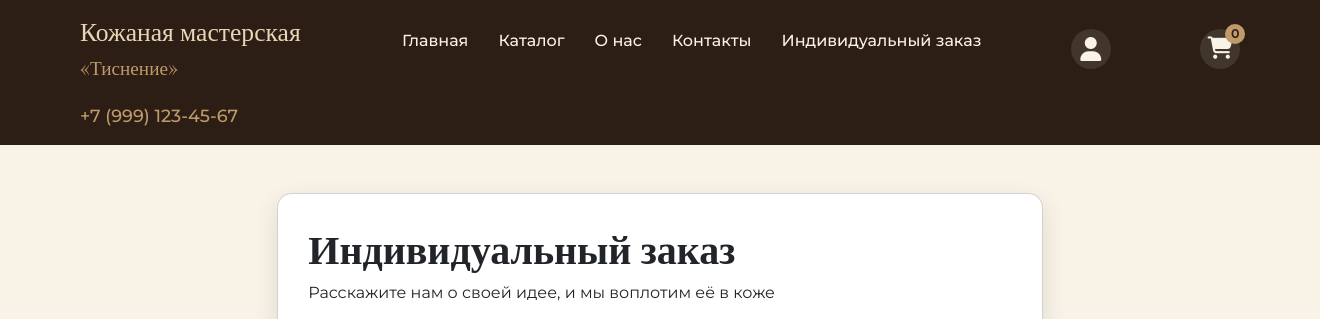
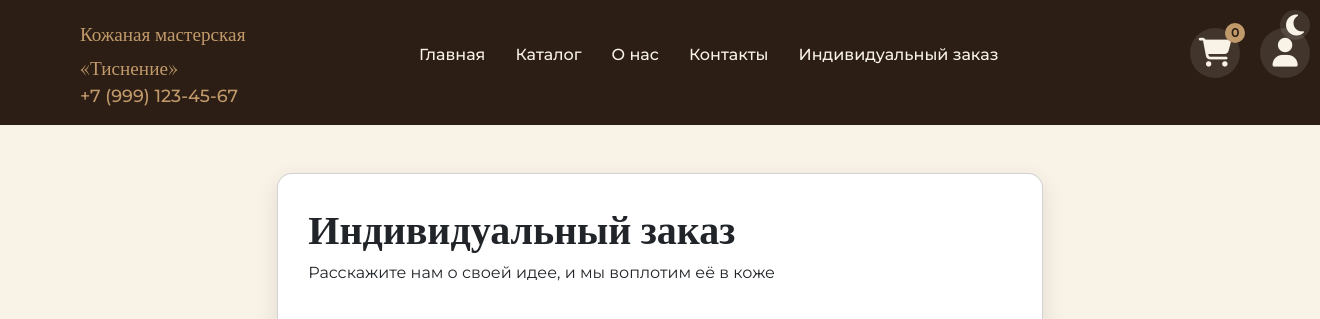
Before and after one commit to dashaavramenko3000-droid/leather-store, a Flask app: page /custom-order in a window 1320 px wide. Shown: the top 319 px of the page. Run offline with Flask 3, Linux system fonts and the light colour scheme; the visitor is signed in with stand-in values (Sample User, id 1); data that the repository does not hold is empty; some libraries are stand-ins or nearby versions.

Commit message:
1) добавлена темная тема с тоглом управления в правом верхнем углу 2) отделены функциональные кнопки клиента(корзина/лк) в отдельный блок

```diff
--- a/app/templates/base.html
+++ b/app/templates/base.html
@@ -9,7 +9,8 @@
     <!-- Подключаем Google Fonts -->
     <link rel="preconnect" href="https://fonts.googleapis.com">
     <link rel="preconnect" href="https://fonts.gstatic.com" crossorigin>
-    <link href="https://fonts.googleapis.com/css2?family=Playfair+Display:wght@500;700&family=Montserrat:wght@300;400;500&display=swap" rel="stylesheet">
+    <link href="https://fonts.googleapis.com/css2?family=Playfair+Display:wght@500;700&family=Montserrat:wght@300;400;500&display=swap"
+          rel="stylesheet">
 
     <!-- Bootstrap CSS (подключается первым, чтобы наши стили могли переопределять его) -->
     <link href="https://cdn.jsdelivr.net/npm/bootstrap@5.3.0/dist/css/bootstrap.min.css" rel="stylesheet">
@@ -23,8 +24,6 @@
     <!-- AOS (анимация при скролле) -->
     <link rel="stylesheet" href="https://unpkg.com/aos@2.3.1/dist/aos.css">
 
-    <!-- Дополнительные стили (для отдельных страниц, если нужно) -->
-    {% block extra_css %}{% endblock %}
 </head>
 <body hx-boost="true"
       hx-target="#main-content"
@@ -34,9 +33,15 @@
 
 <header class="site-header">
     <div class="container header-inner">
+        <div>
             <div class="logo">
-            <a href="{{ url_for('main.home') }}" hx-boost="false">Кожаная мастерская<br><span>«Тиснение»</span></a>
+                <a href="{{ url_for('main.home') }}" hx-boost="false"><span>Кожаная мастерская</span><br><span>«Тиснение»</span></a>
             </div>
+            <div class="header-contacts">
+                <a href="tel:+79991234567">+7 (999) 123-45-67</a>
+            </div>
+        </div>
+
         <nav class="main-nav">
             <ul>
                 <li><a href="{{ url_for('main.home') }}" hx-boost="false">Главная</a></li>
@@ -46,6 +51,16 @@
                 <li><a href="{{ url_for('main.custom_order') }}" hx-boost="false">Индивидуальный заказ</a></li>
             </ul>
         </nav>
+
+        <!-- Правая группа: тема сверху, корзина и аккаунт снизу -->
+        <div class="header-actions">
+            <div class="header-cart">
+                <a href="{{ url_for('main.cart') }}" aria-label="Корзина" hx-boost="false">
+                    <i class="fas fa-shopping-cart"></i>
+                    <span class="cart-count">{{ cart_total }}</span>
+                </a>
+            </div>
+            <div class="header-actions-row">
                 <div class="header-account" id="account-menu-container">
                     <button class="account-toggle" id="account-toggle" aria-label="Аккаунт">
                         <i class="fas fa-user"></i>
@@ -64,15 +79,14 @@
                         {% endif %}
                     </div>
                 </div>
-        <div class="header-cart">
-            <a href="{{ url_for('main.cart') }}" aria-label="Корзина" hx-boost="false">
-                <i class="fas fa-shopping-cart"></i>
-                <span class="cart-count">{{ cart_total }}</span>
-            </a>
             </div>
-        <div class="header-contacts">
-            <a href="tel:+79991234567">+7 (999) 123-45-67</a>
         </div>
+        <button id="theme-toggle" class="theme-toggle" aria-label="Переключить тему">
+                <i class="fas fa-moon"></i>
+            </button>
+    </div>
+
+
     </div>
 </header>
 
--- a/static/css/style.css
+++ b/static/css/style.css
@@ -319,12 +319,12 @@
     display: inline-flex;
     align-items: center;
     justify-content: center;
-    width: 40px;
-    height: 40px;
+    width: 50px;
+    height: 50px;
     background-color: rgba(255, 255, 255, 0.1);
     border-radius: 50%;
     color: var(--cream);
-    font-size: 1.4rem;
+    font-size: 1.8rem;
     transition: background-color 0.3s, color 0.3s;
 }
 
@@ -360,10 +360,10 @@
     background: none;
     border: none;
     color: var(--cream);
-    font-size: 1.5rem;
+    font-size: 1.8rem;
     cursor: pointer;
-    width: 40px;
-    height: 40px;
+    width: 50px;
+    height: 50px;
     display: flex;
     align-items: center;
     justify-content: center;
@@ -2141,3 +2141,230 @@
     border-radius: 8px;
     box-shadow: 0 2px 8px rgba(0, 0, 0, 0.05);
 }
+
+
+/* ========================
+   ТЁМНАЯ ТЕМА (полное исправление)
+   ======================== */
+body.dark-theme {
+    --cream: #1a1512; /* тёмный фон страницы */
+    --white: #2a221c; /* тёмные карточки */
+    --text: #f0e6d8; /* светлый текст */
+    --brown-dark: #0f0c0a; /* для фонов шапки/футера */
+    --brown-medium: #c19a6b; /* светло-коричневый */
+    --beige: #3b2f24; /* тёмный бежевый */
+    --accent: #c19a6b; /* акцент */
+    --brown-light: #8b6b4a;
+}
+
+/* Шапка и футер */
+body.dark-theme .site-header,
+body.dark-theme .site-footer,
+body.dark-theme .admin-header {
+    background-color: var(--brown-dark) !important;
+}
+
+/* Логотип */
+body.dark-theme .logo a {
+    color: var(--beige) !important;
+}
+
+/* Пункты меню */
+body.dark-theme .main-nav a {
+    color: #f0e6d8 !important;
+}
+
+body.dark-theme .main-nav a:hover {
+    color: var(--accent) !important;
+}
+
+/* Иконки корзины и аккаунта */
+body.dark-theme .header-cart a,
+body.dark-theme .account-toggle,
+body.dark-theme .theme-toggle {
+    color: #f0e6d8 !important;
+    background-color: rgba(255, 255, 255, 0.1);
+}
+
+body.dark-theme .header-cart a:hover,
+body.dark-theme .account-toggle:hover {
+    background-color: var(--accent) !important;
+    color: #0f0c0a !important;
+}
+
+/* Телефон в шапке */
+body.dark-theme .header-contacts a {
+    color: var(--accent) !important;
+}
+
+/* Выпадающее меню аккаунта */
+body.dark-theme .account-dropdown {
+    background-color: var(--white) !important;
+}
+
+body.dark-theme .account-dropdown a {
+    color: #f0e6d8 !important;
+}
+
+body.dark-theme .account-dropdown a:hover {
+    background-color: var(--beige) !important;
+    color: #0f0c0a !important;
+}
+
+/* Заголовки */
+body.dark-theme h1,
+body.dark-theme h2,
+body.dark-theme h3,
+body.dark-theme h4 {
+    color: #f0e6d8 !important;
+}
+
+/* Текст в карточках и описаниях */
+body.dark-theme .product-info h3 a,
+body.dark-theme .product-price,
+body.dark-theme .product-description,
+body.dark-theme .info-value,
+body.dark-theme .info-label,
+body.dark-theme .review-text,
+body.dark-theme .chat-text {
+    color: #f0e6d8 !important;
+}
+
+/* Цены */
+body.dark-theme .product-price {
+    color: var(--accent) !important;
+}
+
+/* Карточки и контейнеры */
+body.dark-theme .product-card,
+body.dark-theme .product-gallery,
+body.dark-theme .product-info,
+body.dark-theme .cart-item,
+body.dark-theme .cart-summary,
+body.dark-theme .profile-sidebar,
+body.dark-theme .profile-main,
+body.dark-theme .profile-edit-card,
+body.dark-theme .auth-card,
+body.dark-theme .order-detail-card,
+body.dark-theme .custom-order-card,
+body.dark-theme .admin-content .container,
+body.dark-theme .table,
+body.dark-theme .review-item {
+    background-color: var(--white) !important;
+    color: #f0e6d8 !important;
+}
+
+/* Таблицы */
+body.dark-theme .table thead {
+    background-color: #3b2f24 !important;
+}
+
+body.dark-theme .table tbody tr {
+    border-bottom: 1px solid #444 !important;
+}
+
+body.dark-theme .table tbody tr:hover {
+    background-color: #3a322a !important;
+}
+
+/* Поля форм */
+body.dark-theme .form-control,
+body.dark-theme .form-select,
+body.dark-theme input[type="text"],
+body.dark-theme input[type="email"],
+body.dark-theme input[type="password"],
+body.dark-theme input[type="number"],
+body.dark-theme textarea {
+    background-color: #2a221c !important;
+    border-color: #5a4a3a !important;
+    color: #f0e6d8 !important;
+}
+
+/* Кнопки */
+body.dark-theme .btn {
+    color: #0f0c0a !important;
+}
+
+body.dark-theme .btn-outline {
+    color: var(--accent) !important;
+    border-color: var(--accent) !important;
+}
+
+body.dark-theme .btn-outline:hover {
+    background-color: var(--accent) !important;
+    color: #0f0c0a !important;
+}
+
+/* Чат */
+body.dark-theme .chat-message.admin .chat-bubble {
+    background: #5a4a3a !important;
+}
+
+body.dark-theme .chat-message.customer .chat-bubble {
+    background: #2e4a4a !important;
+}
+
+body.dark-theme .chat-meta,
+body.dark-theme .text-muted,
+body.dark-theme .order-meta {
+    color: #bbb !important;
+}
+
+/* Модальные окна */
+body.dark-theme .modal-content {
+    background-color: var(--white) !important;
+    color: #f0e6d8 !important;
+}
+
+body.dark-theme .modal-title {
+    color: #f0e6d8 !important;
+}
+
+
+/* ---------- Новая структура правой группы шапки ---------- */
+.header-actions {
+    display: flex;
+    align-items: flex-end;
+    margin-left: 30px;
+    position: relative;
+    width: 70px;
+    height: 30px;
+}
+
+.theme-toggle {
+    background: none;
+    border: none;
+    color: var(--cream);
+    font-size: 1.5rem;
+    cursor: pointer;
+    width: 30px;
+    height: 30px;
+    display: flex;
+    align-items: center;
+    justify-content: center;
+    border-radius: 50%;
+    background-color: rgba(255, 255, 255, 0.1);
+    transition: background-color 0.3s, color 0.3s;
+    margin-left: 10px;
+    position: absolute;
+    top: 10px;
+    right: 10px;
+}
+
+
+.header-actions-row {
+    display: flex;
+    align-items: center;
+    gap: 10px;
+}
+
+/* Для мобильных: выравниваем по правому краю */
+@media (max-width: 768px) {
+    .header-actions {
+        margin-left: 0;
+    }
+
+    .header-actions-row {
+        gap: 5px;
+    }
+}
--- a/static/js/main.js
+++ b/static/js/main.js
@@ -252,3 +252,25 @@
         });
     });
 }
+
+// Переключение тёмной темы
+const themeToggle = document.getElementById('theme-toggle');
+const currentTheme = localStorage.getItem('theme');
+
+if (currentTheme === 'dark') {
+    document.body.classList.add('dark-theme');
+    if (themeToggle) themeToggle.innerHTML = '<i class="fas fa-sun"></i>';
+}
+
+if (themeToggle) {
+    themeToggle.addEventListener('click', function () {
+        document.body.classList.toggle('dark-theme');
+        if (document.body.classList.contains('dark-theme')) {
+            localStorage.setItem('theme', 'dark');
+            themeToggle.innerHTML = '<i class="fas fa-sun"></i>';
+        } else {
+            localStorage.setItem('theme', 'light');
+            themeToggle.innerHTML = '<i class="fas fa-moon"></i>';
+        }
+    });
+}
```
Lines whose indentation alone changed are shown as unchanged.
